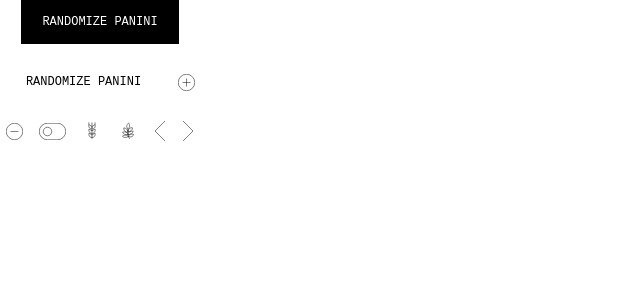
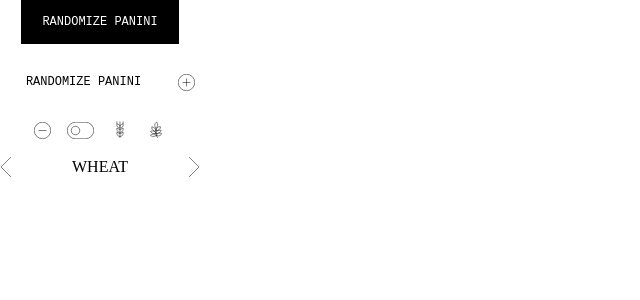
Before and after one commit to meczajkowski/panini-creator, a React (Vite) app: page / in a window 1280 px wide. Shown: the top 300 px of the page, without its empty margins (0-640 px from the left). Built offline with nearby package versions, Linux system fonts and the light colour scheme; a web font is replaced by a local one.

Commit message:
feat: implement carousel component - add  UI carousel

```diff
--- a/src/App.tsx
+++ b/src/App.tsx
@@ -3,13 +3,26 @@ import styles from './App.module.css';
 import Button from './components/UI/Button';
 import CounterButton from './components/UI/CounterButton';
 import Switch from './components/UI/Switch';
-import { ArrowDirection, ButtonType, CounterButtonType } from './enums';
+import { ButtonType, CounterButtonType } from './enums';
 import WheatIcon from './components/icons/BreadIcons/WheatIcon';
 import GrainIcon from './components/icons/BreadIcons/GrainIcon';
-import BigArrow from './components/icons/BigArrow';
+import Carousel from './components/UI/Carousel';
 
 function App() {
+  // switch
   const [SwitchisToggled, setSwitchIsToggled] = useState(false);
+
+  // carousel
+  const [currentIndex, setCurrentIndex] = useState(0);
+  const children = breadVariants;
+
+  const handleNextClick = () => {
+    setCurrentIndex((currentIndex + 1) % children.length);
+  };
+
+  const handlePrevClick = () => {
+    setCurrentIndex((currentIndex - 1 + children.length) % children.length);
+  };
 
   return (
     <div className={styles.testDiv}>
@@ -26,10 +39,18 @@ function App() {
 
       <WheatIcon />
       <GrainIcon />
-      <BigArrow direction={ArrowDirection.Prev} />
-      <BigArrow direction={ArrowDirection.Next} />
+      <Carousel
+        currentChildrenIndex={currentIndex}
+        onNextClick={handleNextClick}
+        onPrevClick={handlePrevClick}
+      >
+        {children.map((variant, index) => (
+          <div key={index}>{variant}</div>
+        ))}
+      </Carousel>
     </div>
   );
 }
+import { breadVariants } from './data/bread';
 
 export default App;
--- /dev/null
+++ b/src/components/UI/Carousel.module.css
@@ -0,0 +1,14 @@
+.carouselWrapper {
+  display: flex;
+  align-items: center;
+  justify-content: space-between;
+
+  /* change for 100% later */
+  width: 250px;
+}
+
+.carouselContent {
+  display: flex;
+  align-items: center;
+  gap: 8px;
+}
--- /dev/null
+++ b/src/components/UI/Carousel.tsx
@@ -0,0 +1,27 @@
+import { ReactNode } from 'react';
+import styles from './Carousel.module.css';
+import { ArrowDirection } from '../../enums';
+
+// components
+import BigArrow from '../icons/BigArrow';
+
+interface CarouselProps {
+  currentChildrenIndex: number;
+  onNextClick: () => void;
+  onPrevClick: () => void;
+  children: ReactNode[];
+}
+
+const Carousel = (props: CarouselProps) => {
+  return (
+    <div className={styles.carouselWrapper}>
+      <BigArrow direction={ArrowDirection.Prev} onClick={props.onPrevClick} />
+      <div className={styles.carouselContent}>
+        {props.children[props.currentChildrenIndex]}
+      </div>
+      <BigArrow direction={ArrowDirection.Next} onClick={props.onNextClick} />
+    </div>
+  );
+};
+
+export default Carousel;
--- a/src/components/icons/BigArrow.tsx
+++ b/src/components/icons/BigArrow.tsx
@@ -4,6 +4,7 @@ import styles from './BigArrow.module.css';
 
 interface BigArrowProps {
   direction: ArrowDirection;
+  onClick?: () => void;
 }
 
 const BigArrow = (props: BigArrowProps) => {
@@ -14,6 +15,7 @@ const BigArrow = (props: BigArrowProps) => {
 
   return (
     <svg
+      onClick={props.onClick}
       className={classes}
       xmlns='http://www.w3.org/2000/svg'
       width='12'
```
